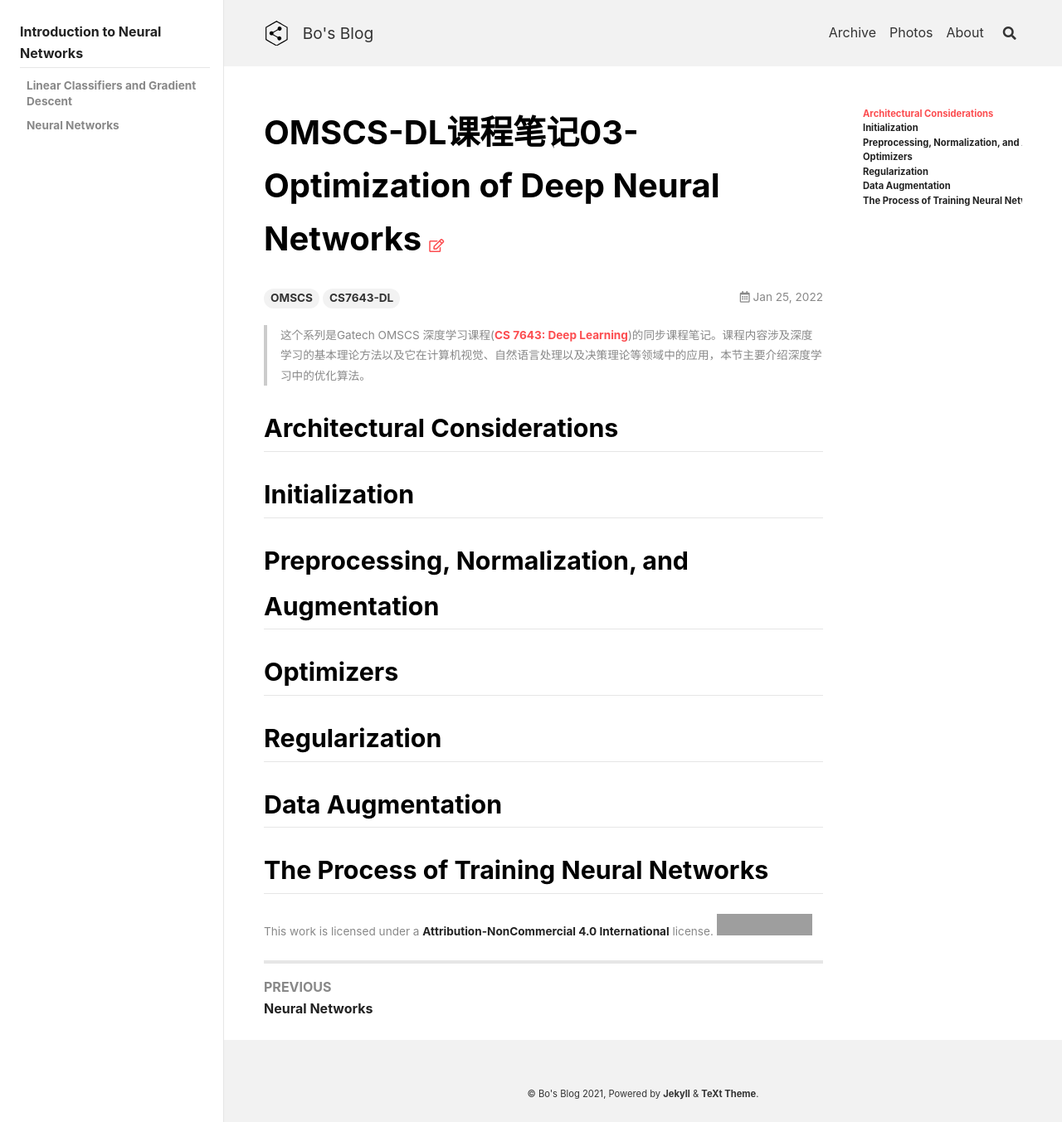
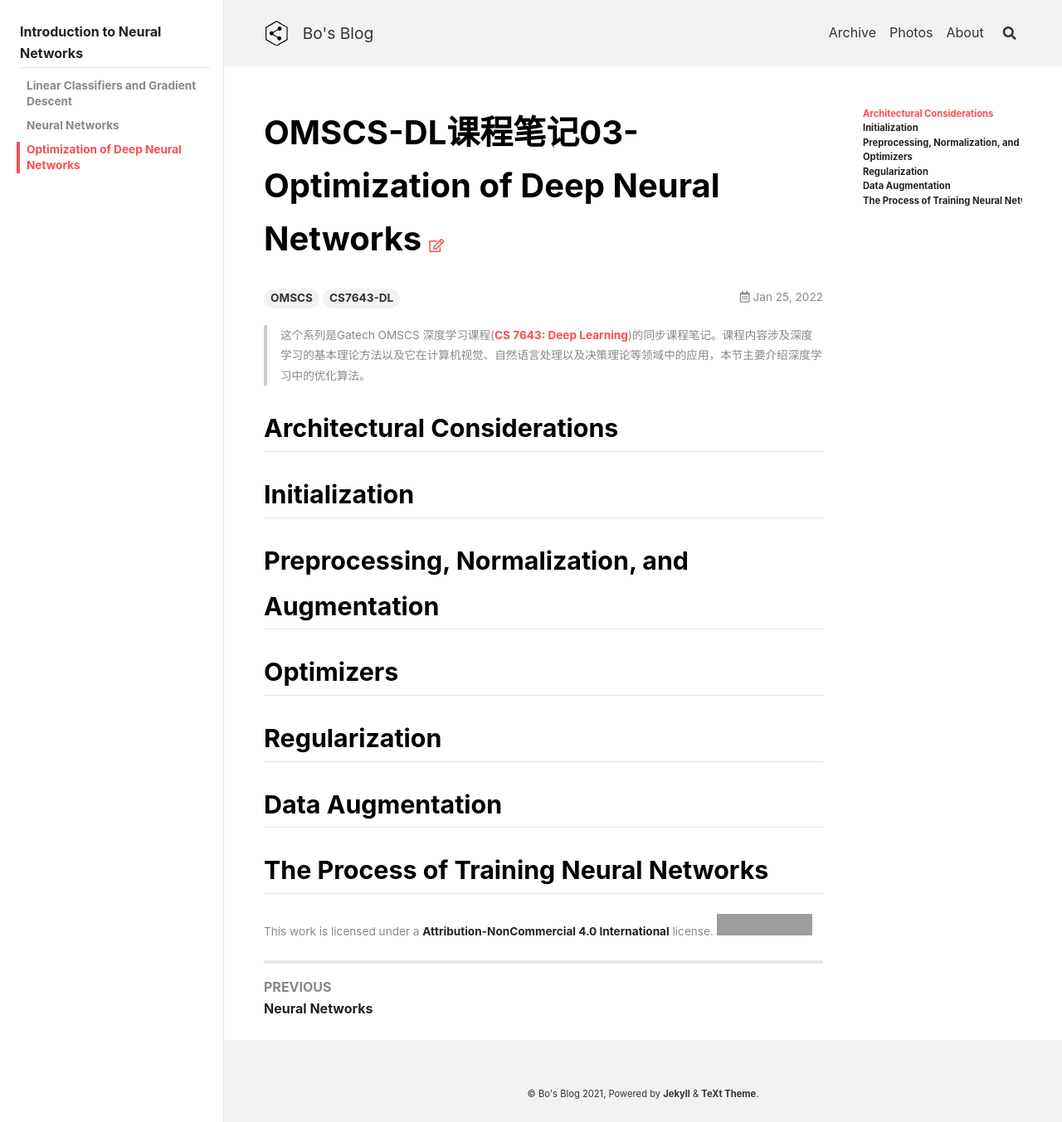
Before and after one commit to peng00bo00/peng00bo00_previous_blog, a Jekyll site: the page built from _posts/2022-01-25-OMSCS-DL-NOTES-03.md, in a window 1280 px wide. Shown: the whole page at 83% size. Built offline with Jekyll 4.4.1, drawn with Linux system fonts in a browser that asks for light colours; nearby versions of some CDN libraries; grey boxes are pictures that could not be loaded.

Commit message:
Update navigation.yml

```diff
--- a/_data/navigation.yml
+++ b/_data/navigation.yml
@@ -242,6 +242,8 @@ OMSCS-DL:
         url: /2022/01/12/OMSCS-DL-NOTES-01.html
       - title: Neural Networks
         url: /2022/01/19/OMSCS-DL-NOTES-02.html
+      - title: Optimization of Deep Neural Networks
+        url: /2022/01/25/OMSCS-DL-NOTES-03.html
 
 OMSCS-SIM:
   - title: Simulation and Modeling for Engineering and Science
```
